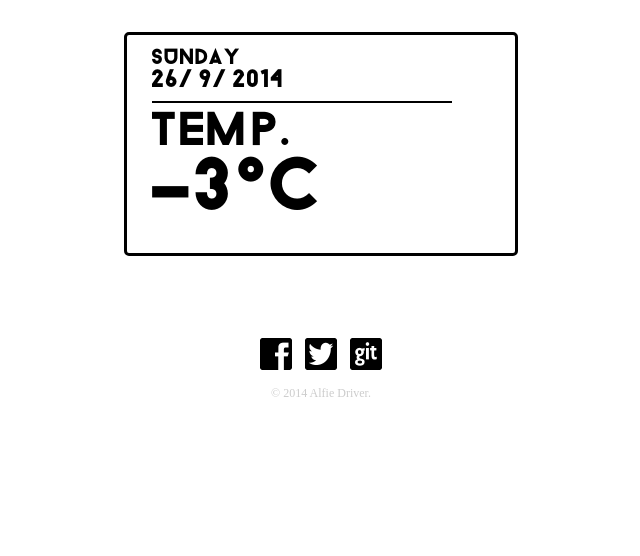
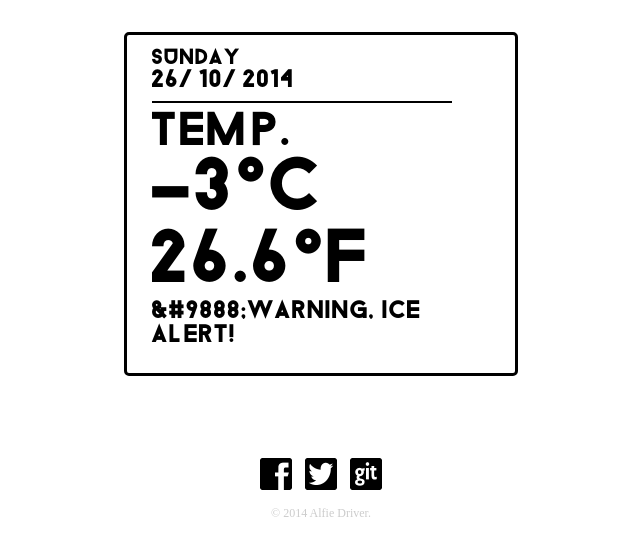
Before and after one commit to modernelm5862/SkyFront, a plain HTML site: page SkyFront/index.html in a window 1280 px wide. Shown: the whole page, without its empty margins (319-959 px from the left). Drawn offline with Linux system fonts and the light colour scheme; files whose address does not match are found by name.

Commit message:
This includes some IF statements that will check if it is under a certain temperature. There is more coming along with a complete redesign

```diff
--- a/SkyFront/application.js
+++ b/SkyFront/application.js
@@ -11,7 +11,6 @@ function getAllDates($scope) {
 
 	//Getting the day
 	var day = new Date();
-	var newDay = day.getUTCDay();
 	var dayArray = new Array(7);
 	dayArray[0] = "Sunday";
 	dayArray[1] = "Monday";
@@ -20,22 +19,21 @@ function getAllDates($scope) {
 	dayArray[4] = "Thursday";
 	dayArray[5] = "Friday";
 	dayArray[6] = "Saturday";
-	var todayDay = dayArray[day.getDay()];
+	var todayDay = dayArray[day.getUTCDay()];
 	$scope.day = todayDay;
 
 	//getting the date
-	var dateOutput = document.getElementById('todaysDate');
 	var date = new Date();
 	var newDate = date.getDate();
-	$scope.date = newDate;6
+	$scope.date = newDate;
+
 	//getting the month
-	var monthOutput = document.getElementById('todaysMonth');
 	var month = new Date();
-	var newMonth = month.getMonth();
-	$scope.month = newMonth;
+	var newMonth = month.getUTCMonth();
+    var correctMonth = newMonth + 1;
+	$scope.month = correctMonth;
 
 	//getting the year
-	var yearOutput = document.getElementById('todaysYear');
 	var year = new Date();
 	var newYear = year.getFullYear();
 	$scope.year = newYear;
@@ -45,5 +43,21 @@ function getTemperature($scope){
 	//need something that will randomly generate a number between -5 and 25 degrees
 	var randomTemperature = Math.floor((Math.random() * 31) ); //range from 0 to 30
 	var finalTemperature = randomTemperature - 5; //minus 5 so that 0 turns into -5 and 30 turns into 25, the min and max range.
-	$scope.temperature = finalTemperature;
+	$scope.celcius = finalTemperature;
+
+    var convertToFahrenheit = (finalTemperature * 1.8) + 32;
+    var limitedFahrenheit = convertToFahrenheit.toFixed(1);
+    $scope.fahrenheit = limitedFahrenheit;
+
+    if (finalTemperature <= 5) {
+        $scope.warning = "CAUTION, it is less than 5 degrees outside";
+    }
+    if (finalTemperature <= 0){
+        $scope.warning = "&#9888;WARNING, ICE ALERT!";
+    }
+
+    if (finalTemperature >=20) {
+        $scope.information = "It is a nice day today";
+    }
+
 };
--- a/SkyFront/index.html
+++ b/SkyFront/index.html
@@ -29,7 +29,11 @@
 
         <div id="temperatureArea" ng-controller="getTemperature">
 	        <h2>TEMP.</h2>
-	        <h1>{{temperature}}&degC</h1>
+	        <h1>{{celcius}}&#176;C</h1>
+            <h1>{{fahrenheit}}&#176;F</h1>
+
+            <h3>{{warning}}</h3>
+            <h3>{{information}}</h3>
         </div> <!-- Temperature DIV -->
 
     </section>
```
